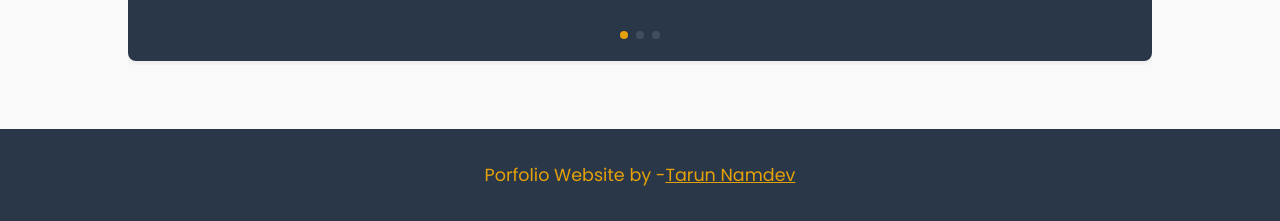
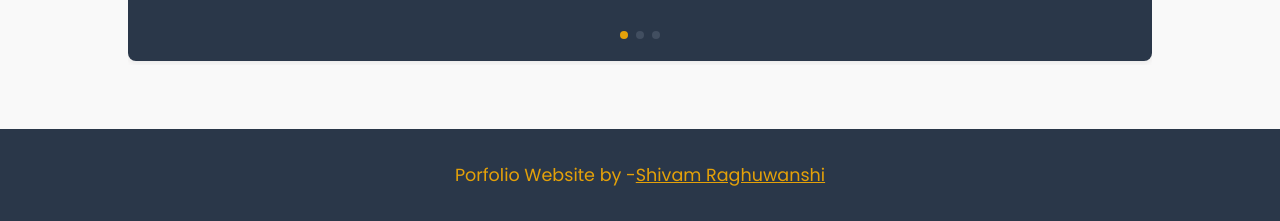
Before and after one commit to srtg2000/oasis_infobyte_task3_portfolio_website, a plain HTML site: page index.html in a window 1280 px wide. Shown: the part 2680-2901 px from the top of the page. Drawn offline with nearby package versions, Linux system fonts and the light colour scheme.

Commit message:
Update index.html

```diff
--- a/index.html
+++ b/index.html
@@ -261,7 +261,7 @@
               class="footer__copy-link"
               href="https://github.com/Tarun910"
               target="_blank"
-              >Tarun Namdev</a
+              >Shivam Raghuwanshi</a
             >
           </h3>
         </div>
```
